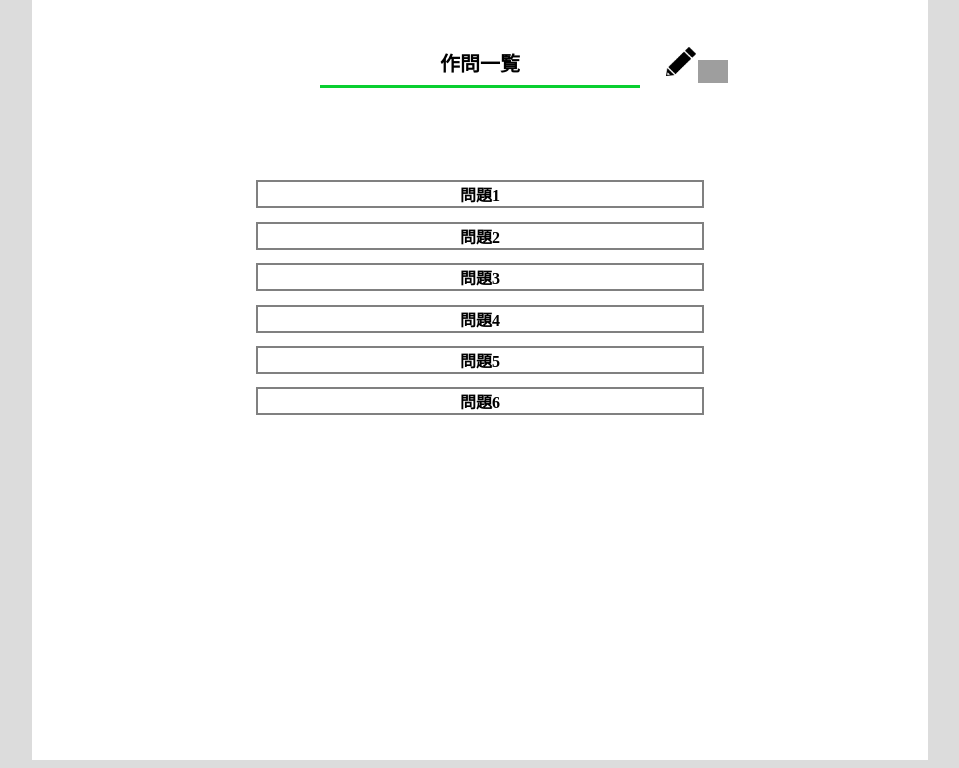
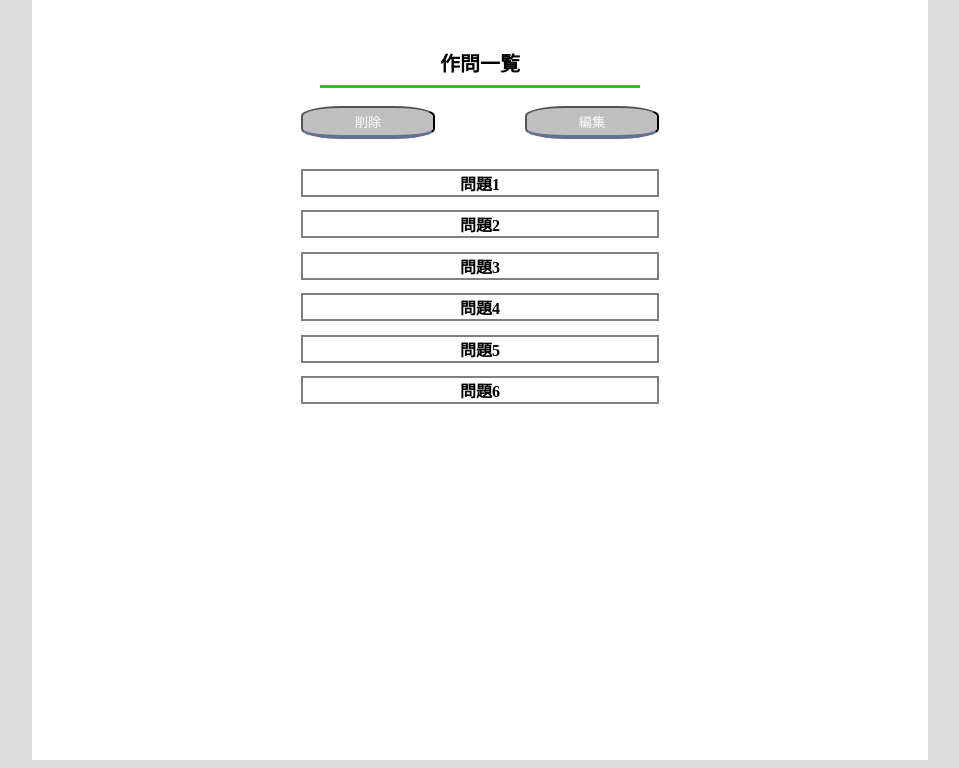
Before and after one commit to yuatomo/-------------, a PHP site: page /createQuestion/list.html in a window 1280 px wide. Shown: the part 120-888 px from the top of the page, without its empty margins (160-1119 px from the left). Run offline with PHP 8.4, Linux system fonts and the light colour scheme; grey boxes are pictures that could not be loaded.

Commit message:
ノーションのタスクをやりました

```diff
--- a/createAccount/css/index.css
+++ b/createAccount/css/index.css
@@ -29,10 +29,10 @@ label {
 
 .user-icon {
   box-sizing: border-box;
-  width: 15%;
+  width: 30px;
 }
 .pass-icon {
-  width: 11%;
+  width: 30px;
 }
 
 
--- a/createQuestion/css/list.css
+++ b/createQuestion/css/list.css
@@ -23,7 +23,7 @@ h1{
 	align-items: center;
     justify-content: center;
 	text-decoration: none;
-	width: 100%;
+	width: 80%;
 	margin: 0 auto 3% auto;
 	font-weight: bold;
 	border: 2px solid grey;
@@ -35,20 +35,58 @@ h1{
 	background: #27acd9;
 }
 
-.Garbagecan{
-    margin-left: 112%;
-    text-align: center;
-    width: 30px;
-    position: relative;
-    top:-60px;
-    right: 60px;
+.tes{
+	display: flex;
+	margin-top: -30px;
 }
 
-.pencil{
-    margin-left: 105%;
-    text-align: center;
-    width: 30px;
-    position: relative;
-    top: -100px;
-    right: 60px;
+
+.delete {
+	box-sizing: border-box;
+	margin: 0 auto;
+	padding: 0.3em 3.5em;
+	background: silver	;/*ボタン色*/
+	color: #FFF;
+	border-bottom: solid 4px #627295;
+	border-radius: 30%;
+	width: 30%;
+	text-align: center;
+	margin-top: 1rem;
+	}
+.delete:active {
+	/*ボタンを押したとき*/
+	-webkit-transform: translateY(4px);
+	transform: translateY(1%);/*下に動く*/
+	border-bottom: none;/*線を消す*/
+	}
+
+	.delete:hover{
+	background-color: #668ad8
+	}
+
+	.edit {
+		box-sizing: border-box;
+		margin: 0 auto;
+		padding: 0.3em 3.5em;
+		background: silver	;/*ボタン色*/
+		color: #FFF;
+		border-bottom: solid 4px #627295;
+		border-radius: 30%;
+		width: 30%;
+		text-align: center;
+		margin-top: 1rem;
+		}
+	.edit:active {
+		/*ボタンを押したとき*/
+		-webkit-transform: translateY(4px);
+		transform: translateY(1%);/*下に動く*/
+		border-bottom: none;/*線を消す*/
+		}
+
+		.edit:hover{
+		background-color: #668ad8
+		}
+
+.Problemlist{
+	margin-top: 30px;
 }
--- a/createQuestion/list.html
+++ b/createQuestion/list.html
@@ -32,14 +32,10 @@
             <div class="frame-white">
                 <h1>作問一覧</h1>
                 <div class="container">
-                    <a href="">
-                    <img class="Garbagecan" src="../image/41748.png" alt="ゴミ箱">
-                    <!--4178.pngはゴミ箱-->
-                    </a>
-                    <a href="">
-                        <img class="pencil" src="../image/1498.png" alt="鉛筆">
-                        <!--1498.pngは鉛筆-->
-                    </a>
+                    <div class="tes">
+                    <input type="button" class="delete" value="削除">
+                    <input type="button" class="edit" value="編集">
+                    </div>
                     <div class="Problemlist">
                         <a href="" class="question">問題1</a>
                         <a href="" class="question">問題2</a>
--- a/loginAccount/index.html
+++ b/loginAccount/index.html
@@ -41,7 +41,7 @@
                             <label for="password"><img src="../image/key.png" class="pass-icon">パスワード:</label>
                             <input type="password" id="password" name="password" >
                         </div>
-                        <div class="create">
+                        <div class="login-button">
                             <input type="submit" value="ログイン">
                         </div>
                     </form>
--- a/solveQuestion/css/description.css
+++ b/solveQuestion/css/description.css
@@ -63,7 +63,7 @@ h1{
   box-sizing: border-box;
   margin: 0 auto;
   padding: 0.3em 1.5em;
-  background: #FF6600;/*ボタン色*/
+  background: gray	;/*ボタン色*/
   color: #FFF;
   border-bottom: solid 4px #627295;
   border-radius: 30%;
--- a/solveQuestion/css/four-choice.css
+++ b/solveQuestion/css/four-choice.css
@@ -64,7 +64,7 @@ h1{
   box-sizing: border-box;
   margin: 0 auto;
   padding: 0.3em 1.0em;
-  background: #FF6600;/*ボタン色*/
+  background: gray	;/*ボタン色*/
   color: #FFF;
   border-bottom: solid 4px #627295;
   border-radius: 30%;
```
Also changed, not shown: loginAccount/CSS/index.css (+3 -4 lines).
